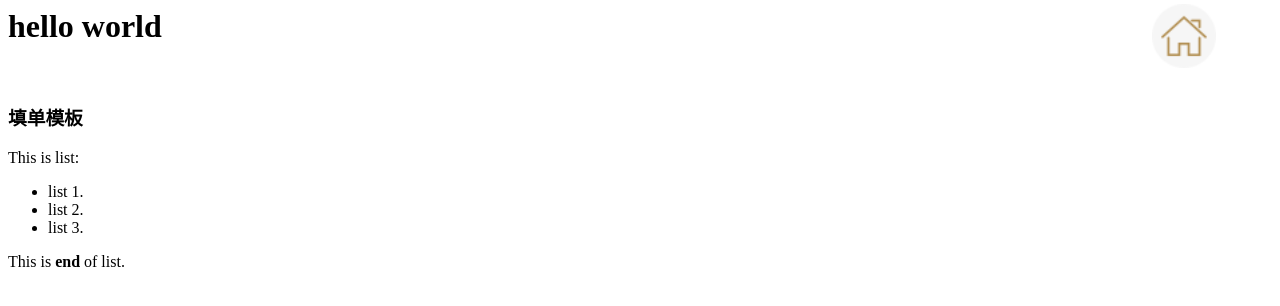
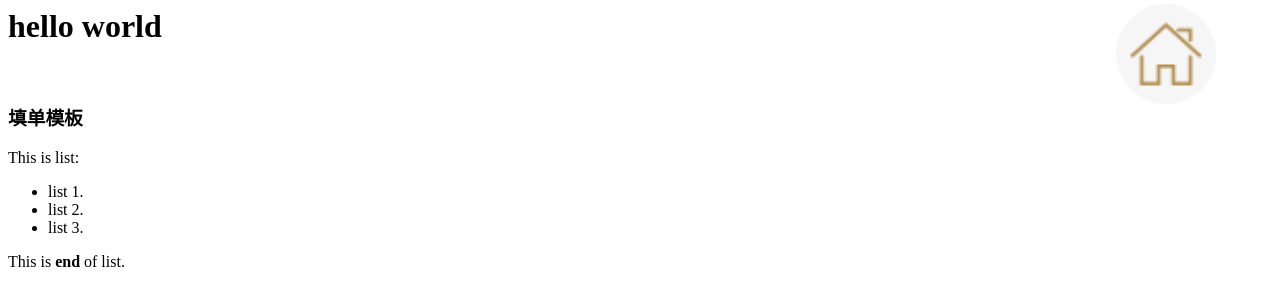
Before and after one commit to zhangzhonghao/zhangzhonghao.github.io, a plain HTML site: page index.html in a window 1280 px wide. Drawn offline with Linux system fonts and the light colour scheme.

Commit message:
202306061042

```diff
--- a/styles/style.css
+++ b/styles/style.css
@@ -2,8 +2,8 @@
 .home{
     position: absolute;
     display: block;
-    width: 4rem;
-    height: 4rem;
+    width: 100px;
+    height: 100px;
     background: url("../images/home3.png") no-repeat center;
     background-size: 100%;
     right: 5%;
```
